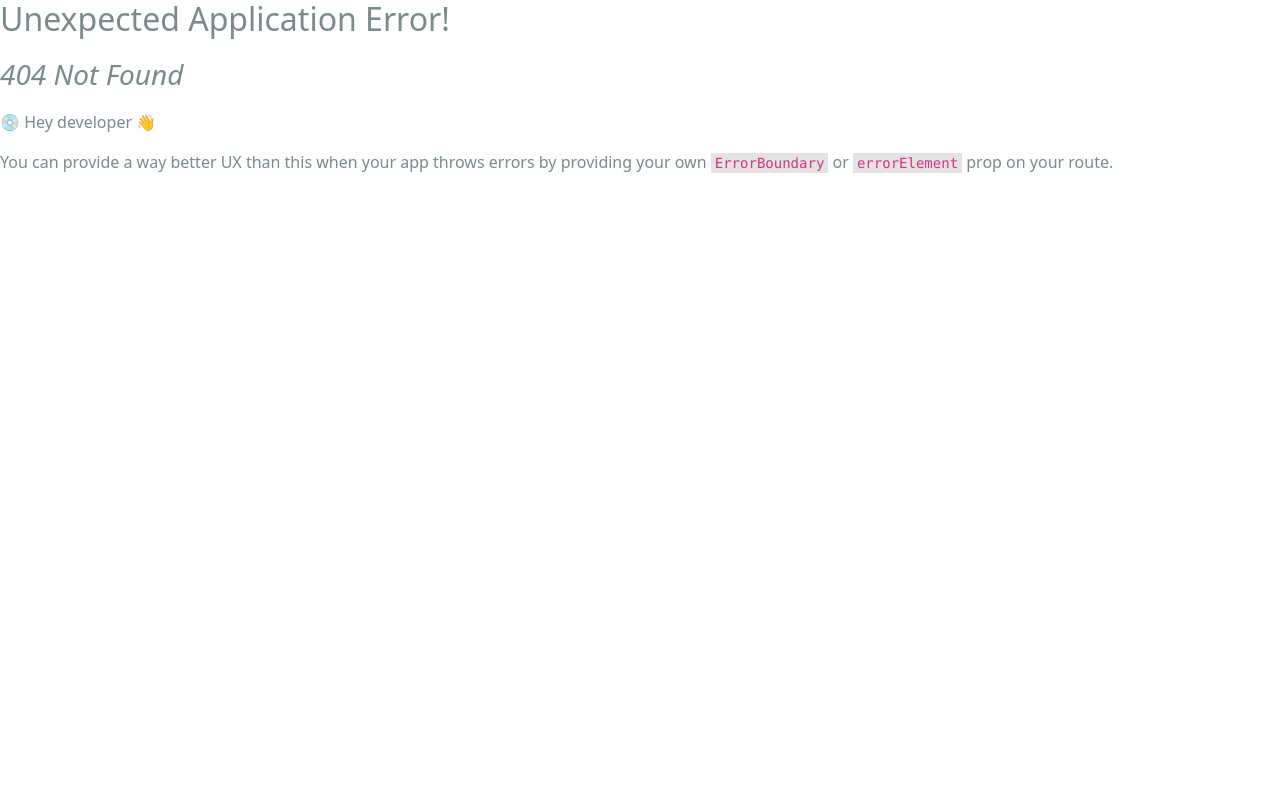
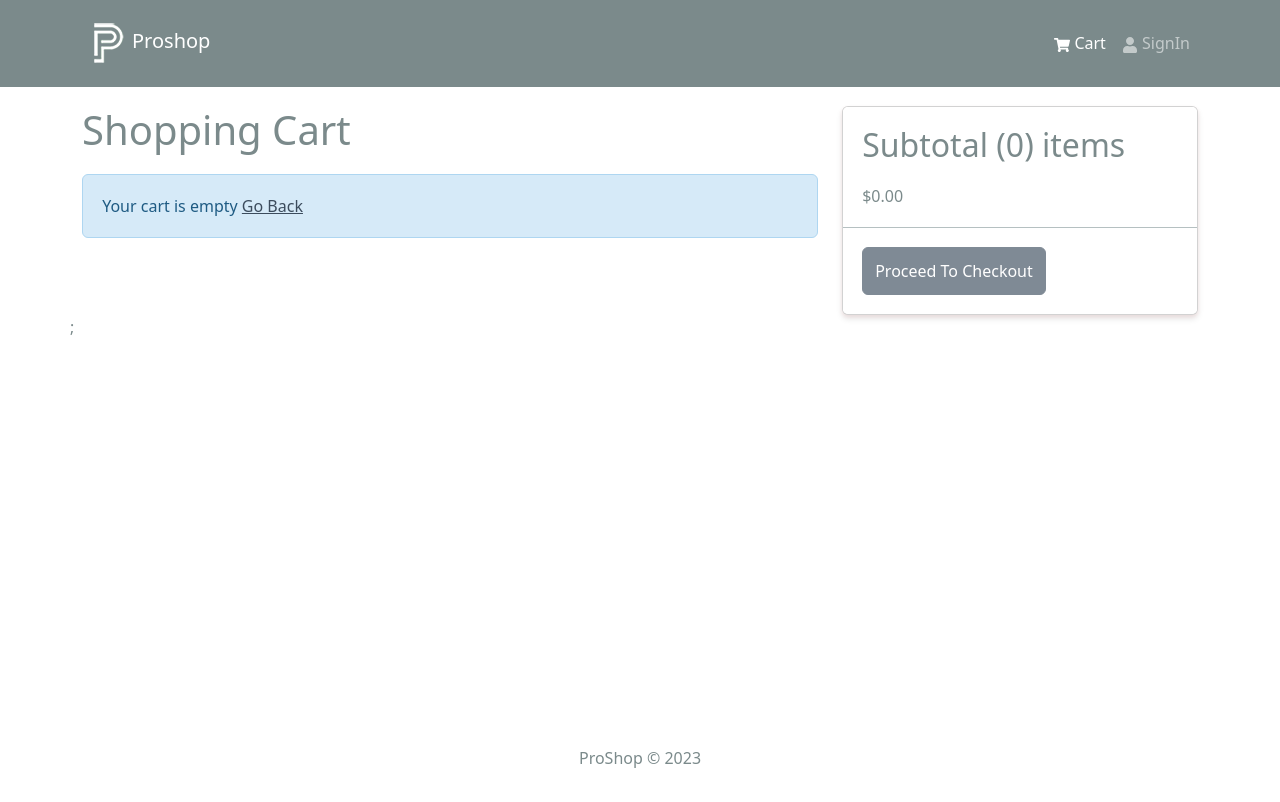
Before and after one commit to Ssewagudde-dev/proshop, a React app in the folder frontend/: page /cart in a window 1280 px wide. Before the commit this address had no page. Shown: the top 802 px of the page. Built offline with nearby package versions, Linux system fonts and the light colour scheme; the HTML template or start-up script is replaced by a standard one.

Commit message:
Cart Functionality

```diff
--- a/frontend/src/components/Header.jsx
+++ b/frontend/src/components/Header.jsx
@@ -1,9 +1,12 @@
-import { Navbar, Nav, Container } from "react-bootstrap";
+import { Navbar, Nav, Container, Badge } from "react-bootstrap";
 import { FaShoppingCart, FaUser } from "react-icons/fa";
 import { LinkContainer } from "react-router-bootstrap";
+import { useSelector } from "react-redux";
 import logo from "../assets/logo.png";
 
 const Header = () => {
+  const { cartItems } = useSelector((state) => state.cart);
+  // console.log(cartItems);
   return (
     <header>
       <Navbar bg="dark" variant="dark" expand="md" collapseOnSelect>
@@ -20,6 +23,11 @@
               <LinkContainer to="/cart">
                 <Nav.Link>
                   <FaShoppingCart /> Cart
+                  {cartItems.length > 0 && (
+                    <Badge pill bg="success" style={{ marginLeft: "5px" }}>
+                      {cartItems.reduce((a, c) => a + c.qty, 0)}
+                    </Badge>
+                  )}
                 </Nav.Link>
               </LinkContainer>
 
--- a/frontend/src/main.jsx
+++ b/frontend/src/main.jsx
@@ -14,12 +14,14 @@
 import App from "./App.jsx";
 import HomeScreen from "./screens/HomeScreen";
 import ProductScreen from "./screens/ProductScreen";
+import CartScreen from "./screens/CartScreen";
 
 const router = createBrowserRouter(
   createRoutesFromElements(
     <Route path="/" element={<App />}>
       <Route index={true} path="/" element={<HomeScreen />} />
       <Route path="/product/:id" element={<ProductScreen />} />
+      <Route path="/cart" element={<CartScreen />} />
     </Route>
   )
 );
--- /dev/null
+++ b/frontend/src/screens/CartScreen.jsx
@@ -0,0 +1,116 @@
+import { Link, useNavigate } from "react-router-dom";
+import { useDispatch, useSelector } from "react-redux";
+import {
+  Row,
+  Col,
+  ListGroup,
+  Image,
+  Form,
+  Button,
+  Card,
+} from "react-bootstrap";
+import { FaTrash } from "react-icons/fa";
+import Message from "../components/Message";
+import { addToCart, removeFromCart } from "../slices/cartSlice";
+
+const CartScreen = () => {
+  const navigate = useNavigate();
+  const dispatch = useDispatch();
+
+  const cart = useSelector((state) => state.cart);
+  const { cartItems } = cart;
+
+  const addToCartHandler = async (product, qty) => {
+    dispatch(addToCart({ ...product, qty }));
+  };
+
+  const removeFromCartHandler = async (id) => {
+    dispatch(removeFromCart(id));
+  };
+
+  const checkoutHandler = () => {
+    navigate("/login?redirect=/shipping");
+  };
+
+  return (
+    <Row>
+      <Col md={8}>
+        <h1 style={{ marginBottom: "20px" }}>Shopping Cart</h1>
+        {cartItems.length === 0 ? (
+          <Message>
+            Your cart is empty <Link to="/">Go Back</Link>
+          </Message>
+        ) : (
+          <ListGroup variant="flush">
+            {cartItems.map((item) => (
+              <ListGroup.Item key={item._id}>
+                <Row>
+                  <Col md={2}>
+                    <Image src={item.image} alt={item.name} fluid rounded />
+                  </Col>
+                  <Col md={3}>
+                    <Link to={`/product/${item._id}`}>{item.name}</Link>
+                  </Col>
+                  <Col md={2}>${item.price}</Col>
+                  <Col md={2}>
+                    <Form.Control
+                      as="select"
+                      value={item.qty}
+                      onChange={(e) =>
+                        addToCartHandler(item, Number(e.target.value))
+                      }
+                    >
+                      {[...Array(item.countInStock).keys()].map((x) => (
+                        <option key={x + 1} value={x + 1}>
+                          {x + 1}
+                        </option>
+                      ))}
+                    </Form.Control>
+                  </Col>
+                  <Col md={2}>
+                    <Button
+                      type="button"
+                      variant="light"
+                      onClick={() => removeFromCartHandler(item._id)}
+                    >
+                      <FaTrash />
+                    </Button>
+                  </Col>
+                </Row>
+              </ListGroup.Item>
+            ))}
+          </ListGroup>
+        )}
+      </Col>
+      <Col md={4}>
+        <Card>
+          <ListGroup variant="flush">
+            <ListGroup.Item>
+              <h2>
+                Subtotal ({cartItems.reduce((acc, item) => acc + item.qty, 0)})
+                items
+              </h2>
+              $
+              {cartItems
+                .reduce((acc, item) => acc + item.qty * item.price, 0)
+                .toFixed(2)}
+            </ListGroup.Item>
+            <ListGroup.Item>
+              <Button
+                type="button"
+                className="btn-block"
+                disabled={cartItems.length === 0}
+                onClick={checkoutHandler}
+              >
+                Proceed To Checkout
+              </Button>
+            </ListGroup.Item>
+          </ListGroup>
+        </Card>
+      </Col>
+      ;
+    </Row>
+  );
+};
+
+export default CartScreen;
--- a/frontend/src/screens/ProductScreen.jsx
+++ b/frontend/src/screens/ProductScreen.jsx
@@ -1,19 +1,40 @@
-import { useParams } from "react-router-dom";
+import { useState } from "react";
+import { useParams, useNavigate } from "react-router-dom";
 import { Link } from "react-router-dom";
-import { Row, Col, Image, ListGroup, Card, Button } from "react-bootstrap";
+import {
+  Form,
+  Row,
+  Col,
+  Image,
+  ListGroup,
+  Card,
+  Button,
+} from "react-bootstrap";
+import { useDispatch } from "react-redux";
 import Rating from "../components/Rating";
 import Loader from "../components/Loader";
 import Message from "../components/Message";
 import { useGetProductDetailsQuery } from "../slices/productsApiSlice";
+import { addToCart } from "../slices/cartSlice";
 
 const ProductScreen = () => {
   const { id: productId } = useParams();
+
+  const dispatch = useDispatch();
+  const navigate = useNavigate();
+
+  const [qty, setQty] = useState(1);
+
   const {
     data: product,
     isLoading,
     error,
   } = useGetProductDetailsQuery(productId);
 
+  const addToCartHandler = () => {
+    dispatch(addToCart({ ...product, qty }));
+    navigate("/cart");
+  };
   return (
     <>
       <Link className="btn btn-light my-3" to="/">
@@ -71,11 +92,36 @@
                       </Col>
                     </Row>
                   </ListGroup.Item>
+
+                  {product.countInStock > 0 && (
+                    <ListGroup.Item>
+                      <Row>
+                        <Col>Qty</Col>
+                        <Col>
+                          <Form.Control
+                            as="select"
+                            value={qty}
+                            onChange={(e) => setQty(Number(e.target.value))}
+                          >
+                            {[...Array(product.countInStock).keys()].map(
+                              (x) => (
+                                <option key={x + 1} value={x + 1}>
+                                  {x + 1}
+                                </option>
+                              )
+                            )}
+                          </Form.Control>
+                        </Col>
+                      </Row>
+                    </ListGroup.Item>
+                  )}
+
                   <ListGroup.Item>
                     <Button
                       className="btn btn-block"
                       type="button"
                       disabled={product.countInStock === 0}
+                      onClick={addToCartHandler}
                     >
                       Add To Cart
                     </Button>
--- a/frontend/src/slices/cartSlice.js
+++ b/frontend/src/slices/cartSlice.js
@@ -1,12 +1,38 @@
 import { createSlice } from "@reduxjs/toolkit";
+import { updateCart } from "../utils/cartUtils";
 
 const initialState = localStorage.getItem("cart")
   ? JSON.parse(localStorage.getItem("cart"))
   : { cartItems: [] };
+
 const cartSlice = createSlice({
   name: "cart",
   initialState,
-  reducers: {},
+  reducers: {
+    addToCart: (state, action) => {
+      const item = action.payload;
+
+      const existItem = state.cartItems.find((x) => x._id === item._id);
+
+      if (existItem) {
+        state.cartItems = state.cartItems.map((x) =>
+          x._id === existItem._id ? item : x
+        );
+      } else {
+        state.cartItems = [...state.cartItems, item];
+      }
+
+      return updateCart(state);
+    },
+
+    removeFromCart: (state, action) => {
+      state.cartItems = state.cartItems.filter((x) => x._id !== action.payload);
+
+      return updateCart(state);
+    },
+  },
 });
 
+export const { addToCart, removeFromCart } = cartSlice.actions;
+
 export default cartSlice.reducer;
--- /dev/null
+++ b/frontend/src/utils/cartUtils.jsx
@@ -0,0 +1,27 @@
+export const addDecimals = (num) => {
+  return (Math.round(num * 100) / 100).toFixed(2);
+};
+
+export const updateCart = (state) => {
+  // Calculate items price
+  state.itemsPrice = addDecimals(
+    state.cartItems.reduce((acc, item) => acc + item.price * item.qty, 0)
+  );
+
+  // Calculate shipping price
+  state.shippingPrice = addDecimals(state.itemsPrice > 100 ? 0 : 10);
+
+  // Calculate tax price
+  state.taxPrice = addDecimals(Number((0.15 * state.itemsPrice).toFixed(2)));
+
+  // Calculate total price
+  state.totalPrice = (
+    Number(state.itemsPrice) +
+    Number(state.shippingPrice) +
+    Number(state.taxPrice)
+  ).toFixed(2);
+
+  localStorage.setItem("cart", JSON.stringify(state));
+
+  return state;
+};
```
